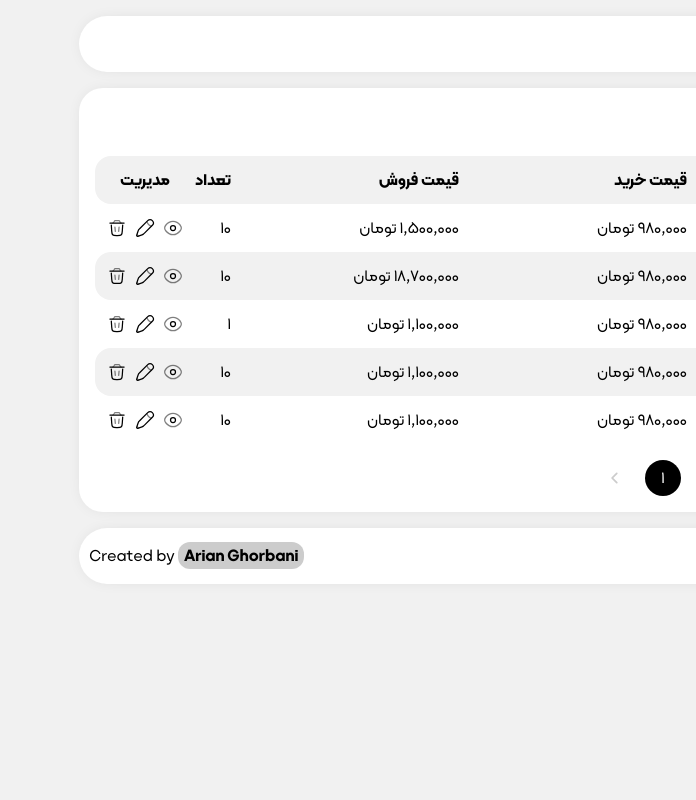
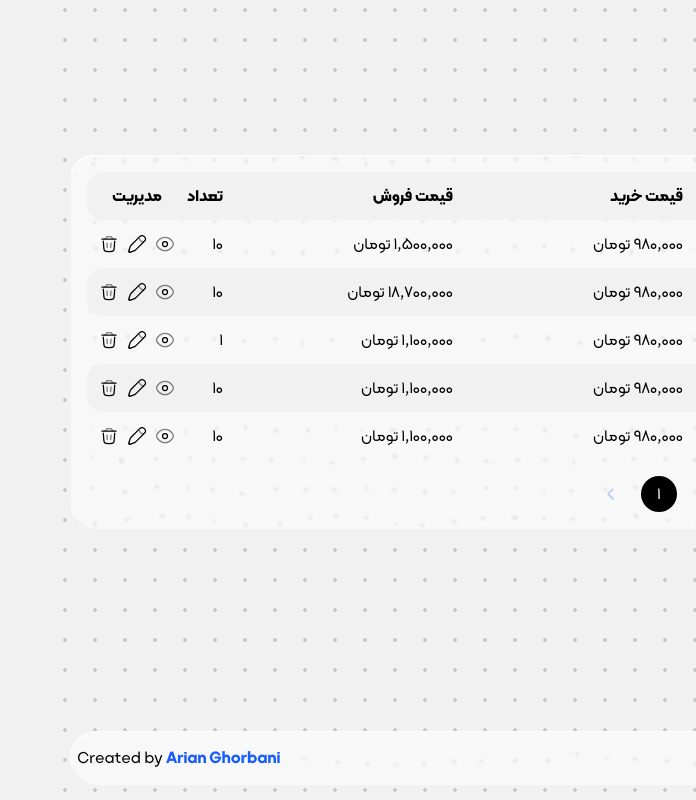
Before and after one commit to arian-ghorbani/AvangDashboard, a React (Vite) app: page / in a window 1280 px wide. Shown: the whole page, without its empty margins (584-1280 px from the left). Built offline with nearby package versions, Linux system fonts and the light colour scheme.

Commit message:
Refactor: change styles of some elements

```diff
--- a/public/css/style.css
+++ b/public/css/style.css
@@ -19,8 +19,8 @@
 
 @theme {
   /*! ----- Colors ----- */
-  --color-primary: #000000;
-  --color-secondary: #cccccc;
+  --color-primary: rgb(21, 93, 252);
+  --color-secondary: rgba(21, 93, 252, 0.3);
   --color-tertiary: #1e2939;
   --color-card: #ffffff;
   --color-basebackground: #f1f1f1;
@@ -28,8 +28,12 @@
   --color-secondary-text: #6a7282;
   --color-primary-icon: #000000;
   --color-secondary-icon: #6a7282;
+  --color-glass: rgba(255, 255, 255, 0.5);
   /*! ----- shadows ----- */
   --shadow-sm: 0px 0px 15px -4px rgba(0, 0, 0, 0.1);
+  --inset-shadow-sm:
+    -1px -1px 0px 0px rgba(255, 255, 255, 1),
+    1px 1px 0px 0px rgba(255, 255, 255, 0.7);
   /*! ----- Font ----- */
   --font-kalameh-regular: "Kalameh-Regular";
   --font-kalameh-medium: "Kalameh-Medium";
@@ -52,15 +56,22 @@
 @layer components {
   body {
     @apply font-kalameh-regular text-size-description bg-basebackground;
+    background-color: #f1f1f1;
+    background-image: radial-gradient(
+      rgba(12, 12, 12, 0.171) 2px,
+      transparent 0
+    );
+    background-size: 30px 30px;
+    background-position: -5px -5px;
   }
 
   #root {
-    @apply h-[calc(100dvh-2rem)];
+    @apply h-[100dvh];
   }
 
   /** ----- Sidebar ----- */
   #sidebar {
-    @apply max-w-65 w-16 h-full p-2.5 flex flex-col items-start justify-between bg-card shadow-sm rounded-4xl z-40 transition-[width] duration-300;
+    @apply max-w-65 w-14 h-full p-1.5 flex flex-col items-start justify-between bg-glass backdrop-filter-[url('#liquid-filter')blur(1px)] inset-shadow-sm rounded-[28px] z-40 transition-[width] duration-300;
   }
 
   #sidebar.open {
@@ -92,10 +103,13 @@
   }
 
   /** ----- Main ----- */
+  main {
+    @apply space-y-4 grow-1 shrink-1 overflow-y-auto;
+  }
   /*? ----- Filter ----- */
   .filter-button,
   .add-new-product-btn {
-    @apply w-fit h-9 p-3 flex items-center justify-center gap-x-1 font-kalameh-medium text-primary-text border-2 border-solid border-transparent rounded-full cursor-pointer transition-colors duration-300 hover:!bg-black hover:text-white;
+    @apply w-fit h-9 p-3 flex items-center justify-center gap-x-1 font-kalameh-medium text-primary-text bg-card/80 border-2 border-solid border-transparent rounded-full cursor-pointer transition-colors duration-300 hover:bg-secondary hover:text-primary;
   }
 
   .filter-button svg,
@@ -203,14 +217,22 @@
 
   /** ----- Footer ----- */
   .social-link {
-    @apply size-8 p-1 flex items-center justify-center bg-basebackground rounded-full transition-colors duration-300;
-  }
-
-  .social-link > svg {
-    @apply size-full [&_path]:fill-primary-icon [&_path]:transition-colors [&_path]:duration-300;
+    @apply size-8 p-0.5 flex items-center justify-center bg-glass backdrop-filter-[url('#liquid-filter')blur(1px)] inset-shadow-sm rounded-full overflow-hidden transition-[width] duration-300;
   }
 
   .social-link:hover {
-    @apply bg-black [&_path]:fill-white;
+    @apply w-26 [&_.social-name]:inline-block;
+  }
+
+  .social-link span {
+    @apply size-full p-1 flex items-center gap-x-2 bg-primary rounded-[inherit];
+  }
+
+  .social-link svg {
+    @apply size-5 grow-0 shrink-0 [&_path]:fill-white [&_path]:transition-colors [&_path]:duration-300;
+  }
+
+  .social-link .social-name {
+    @apply text-white;
   }
 }
--- a/src/components/AddNewProduct.jsx
+++ b/src/components/AddNewProduct.jsx
@@ -32,7 +32,7 @@ function AddNewProduct({ children, onAddProduct }) {
     <>
       <button
         type="button"
-        className="add-new-product-btn border-black"
+        className="add-new-product-btn"
         onClick={toggleModal}
       >
         <span>
--- a/src/components/Footer.jsx
+++ b/src/components/Footer.jsx
@@ -1,16 +1,6 @@
 const Footer = () => {
   return (
-    <footer
-      className="w-full min-h-14 p-2.5 flex flex-row items-center justify-between gap-y-2 bg-card shadow-sm rounded-full"
-      dir="ltr"
-    >
-      <h3>
-        Created by{" "}
-        <span className="px-1.5 font-kalameh-bold bg-black/20 rounded-xl">
-          Arian Ghorbani
-        </span>
-      </h3>
-
+    <footer className="w-full min-h-13 px-1.5 flex items-center justify-between gap-y-2 bg-glass backdrop-filter-[url('#liquid-filter')blur(1px)] inset-shadow-sm rounded-full">
       <div className="socials-wrapper flex items-center justify-center gap-x-3">
         {/* Link to telegram */}
         <a
@@ -19,12 +9,16 @@ const Footer = () => {
           aria-label="تلگرام"
           className="social-link"
         >
+          <span>
             <svg xmlns="http://www.w3.org/2000/svg" viewBox="0 0 24 24">
               <path
                 fill="currentColor"
                 d="M2.148 11.81q7.87-3.429 10.497-4.522c4.999-2.079 6.037-2.44 6.714-2.452c.15-.003.482.034.698.21c.182.147.232.347.256.487s.054.459.03.708c-.27 2.847-1.443 9.754-2.04 12.942c-.252 1.348-.748 1.8-1.23 1.845c-1.045.096-1.838-.69-2.85-1.354c-1.585-1.039-2.48-1.686-4.018-2.699c-1.777-1.171-.625-1.815.388-2.867c.265-.275 4.87-4.464 4.96-4.844c.01-.048.021-.225-.084-.318c-.105-.094-.26-.062-.373-.036q-.239.054-7.592 5.018q-1.079.74-1.952.721c-.643-.014-1.88-.363-2.798-.662c-1.128-.367-2.024-.56-1.946-1.183q.061-.486 1.34-.994"
               />
             </svg>
+
+            <p className="social-name">تلگرام</p>
+          </span>
         </a>
 
         {/* Link to linkedin */}
@@ -34,12 +28,16 @@ const Footer = () => {
           aria-label="لینکدین"
           className="social-link"
         >
+          <span>
             <svg xmlns="http://www.w3.org/2000/svg" viewBox="0 0 24 24">
               <path
                 fill="currentColor"
                 d="M6.94 5a2 2 0 1 1-4-.002a2 2 0 0 1 4 .002M7 8.48H3V21h4zm6.32 0H9.34V21h3.94v-6.57c0-3.66 4.77-4 4.77 0V21H22v-7.93c0-6.17-7.06-5.94-8.72-2.91z"
               />
             </svg>
+
+            <p className="social-name">لینکدین</p>
+          </span>
         </a>
 
         {/* Link to github */}
@@ -49,6 +47,7 @@ const Footer = () => {
           aria-label="گیت هاب"
           className="social-link"
         >
+          <span>
             <svg xmlns="http://www.w3.org/2000/svg" viewBox="0 0 24 24">
               <g fill="none">
                 <path d="m12.593 23.258l-.011.002l-.071.035l-.02.004l-.014-.004l-.071-.035q-.016-.005-.024.005l-.004.01l-.017.428l.005.02l.01.013l.104.074l.015.004l.012-.004l.104-.074l.012-.016l.004-.017l-.017-.427q-.004-.016-.017-.018m.265-.113l-.013.002l-.185.093l-.01.01l-.003.011l.018.43l.005.012l.008.007l.201.093q.019.005.029-.008l.004-.014l-.034-.614q-.005-.018-.02-.022m-.715.002a.02.02 0 0 0-.027.006l-.006.014l-.034.614q.001.018.017.024l.015-.002l.201-.093l.01-.008l.004-.011l.017-.43l-.003-.012l-.01-.01z" />
@@ -58,8 +57,16 @@ const Footer = () => {
                 />
               </g>
             </svg>
+
+            <p className="social-name">گیت‌هاب</p>
+          </span>
         </a>
       </div>
+
+      <h3>
+        Created by{" "}
+        <span className="font-kalameh-bold text-primary">Arian Ghorbani</span>
+      </h3>
     </footer>
   );
 };
--- a/src/components/Header.jsx
+++ b/src/components/Header.jsx
@@ -2,13 +2,13 @@ import Searchbox from "./Searchbox";
 
 const Header = ({ onClickHandler }) => {
   return (
-    <header className="w-full h-14 px-2.5 flex items-center bg-card shadow-sm rounded-full">
-      <nav className="w-full">
-        <section className="right-section flex items-center justify-start gap-x-2.5">
+    <header className="w-full">
+      <nav className="w-full flex items-center justify-between">
+        <section className="right-section h-13 px-1.5 flex items-center justify-start gap-x-2.5 bg-glass backdrop-filter-[url('#liquid-filter')blur(1px)] inset-shadow-sm rounded-full">
           <button
             type="button"
             aria-label="منو"
-            className="size-10 p-1.5 grow-0 shrink-0 flex items-center justify-center bg-basebackground rounded-full transition-colors duration-300 cursor-pointer hover:bg-black hover:text-white [&_svg]:size-5.5"
+            className="size-10 p-1.5 grow-0 shrink-0 flex items-center justify-center bg-card/80 rounded-full transition-colors duration-300 cursor-pointer hover:bg-secondary hover:text-primary [&_svg]:size-5.5"
             onClick={onClickHandler}
           >
             <svg xmlns="http://www.w3.org/2000/svg" viewBox="0 0 24 24">
--- a/src/components/Searchbox.jsx
+++ b/src/components/Searchbox.jsx
@@ -17,7 +17,7 @@ const Searchbox = ({ style }) => {
   return (
     <form
       action="#"
-      className={clsx("relative bg-basebackground rounded-full", style)}
+      className={clsx("relative bg-card/80 rounded-full", style)}
       onSubmit={(e) => e.preventDefault()}
     >
       <input
--- a/src/components/Sidebar.jsx
+++ b/src/components/Sidebar.jsx
@@ -52,7 +52,7 @@ const Sidebar = ({ isSidebarOpen, onClickHandler }) => {
               <NavLink
                 key={page}
                 to="/"
-                className="menu-item bg-basebackground text-primary-text hover:bg-primary overflow-hidden hover:text-white"
+                className="menu-item bg-card/80 text-primary-text hover:bg-secondary hover:text-primary"
                 end
               >
                 <span className="item-icon shrink-0 grow-0">
--- a/src/components/layout/MainRoot.jsx
+++ b/src/components/layout/MainRoot.jsx
@@ -45,7 +45,10 @@ const MainRoot = () => {
         onClickHandler={handletToggleSidebar}
       />
 
-      <section id="section-content" className="h-full space-y-4 shrink grow">
+      <section
+        id="section-content"
+        className="h-full flex flex-col gap-y-6 shrink grow"
+      >
         <Header
           isSidebarOpen={isSidebarOpen}
           onClickHandler={handletToggleSidebar}
--- a/src/components/table/elements/Filter.jsx
+++ b/src/components/table/elements/Filter.jsx
@@ -18,7 +18,7 @@ const Filter = ({ onChangeFilter, children }) => {
       <button
         type="button"
         aria-label="فیلتر"
-        className="filter-button bg-basebackground border-basebackground hover:border-black active:border-black"
+        className="filter-button"
         onClick={() => setOpenFilter(!openFilter)}
       >
         <span>
--- a/src/pages/Dashboard/page.jsx
+++ b/src/pages/Dashboard/page.jsx
@@ -1,10 +1,10 @@
 import { Activity, useCallback, useContext, useMemo, useState } from "react";
-import Filter from "../../components/Table/elements/Filter";
+import Filter from "/src/components/Table/elements/Filter";
 import { TABLE_HEAD_TITLES } from "/src/data/constants";
-import LastProducts from "../../features/LastProduct";
-import Pagination from "../../components/Table/elements/Pagination";
-import AddNewProduct from "../../components/AddNewProduct";
-import { ProductsContext } from "../../context/ProductsProvider";
+import LastProducts from "/src/features/LastProduct";
+import Pagination from "/src/components/Table/elements/Pagination";
+import AddNewProduct from "/src/components/AddNewProduct";
+import { ProductsContext } from "/src/context/ProductsProvider";
 
 const Dashboard = () => {
   const { allProducts, setAllProducts, searchQuery, addProduct } =
@@ -55,14 +55,15 @@ const Dashboard = () => {
   };
 
   return (
-    <div className="size-full p-4 space-y-4 bg-card shadow-sm rounded-3xl">
-      <section className="section-tools flex items-center justify-start gap-x-1.5">
+    <>
+      <section className="section-tools h-12 px-1.5 inline-flex items-center justify-start gap-x-1.5 bg-glass backdrop-filter-[url('#liquid-filter')blur(1px)] inset-shadow-sm rounded-full">
         <Filter onChangeFilter={handleFilterChange}>فیلتر</Filter>
         <AddNewProduct onAddProduct={handleAddProduct}>
           ایجاد محصول
         </AddNewProduct>
       </section>
 
+      <div className="w-full p-4 bg-glass backdrop-filter-[url('#liquid-filter')blur(1px)] inset-shadow-sm rounded-3xl">
         <section className="main-content space-y-4">
           <Activity
             mode={
@@ -86,6 +87,7 @@ const Dashboard = () => {
           </Activity>
         </section>
       </div>
+    </>
   );
 };
 
```
Lines whose indentation alone changed are shown as unchanged.
